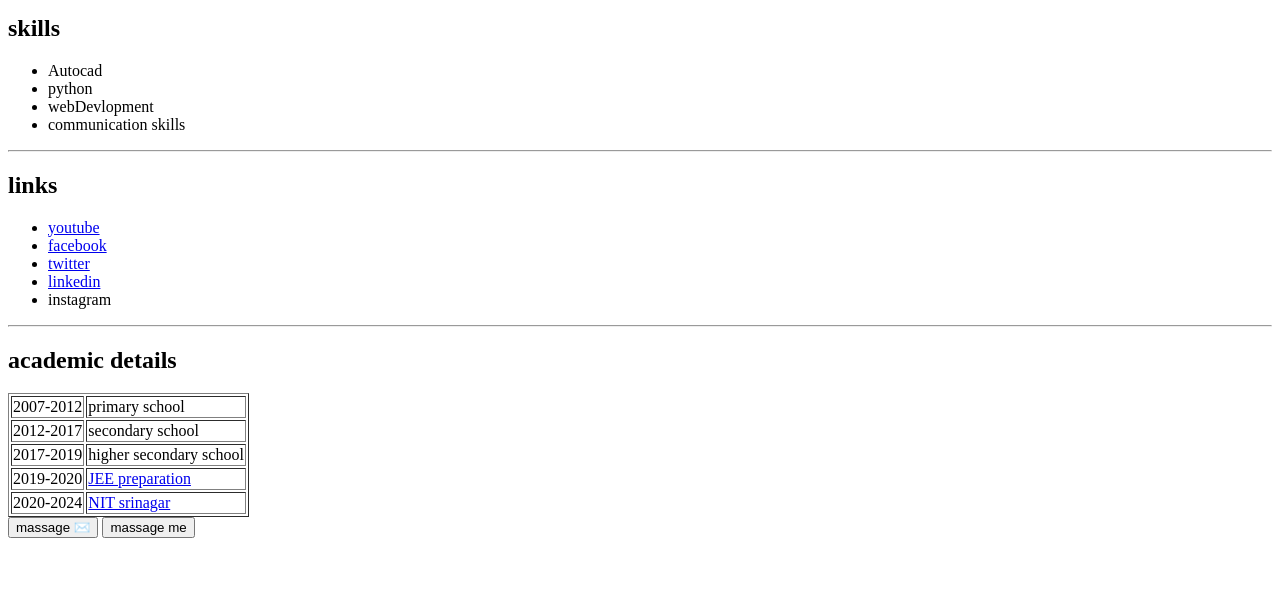
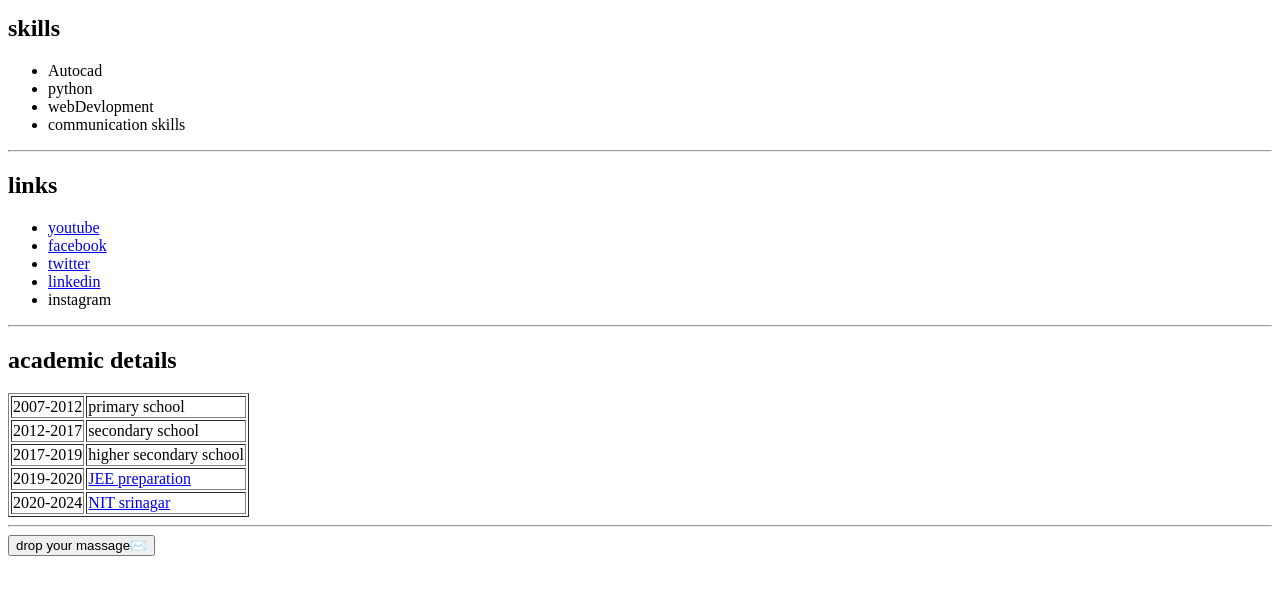
Before and after one commit to krRaju123/personal, a plain HTML site: page index.html in a window 1280 px wide. Shown: the part 203-798 px from the top of the page. Drawn offline with Linux system fonts and the light colour scheme.

Commit message:
Update index.html

```diff
--- a/index.html
+++ b/index.html
@@ -60,10 +60,9 @@
         <td><a href="https://www.nitsri.ac.in/">NIT srinagar</a></td>
     </tr>
 </table>
-    <a href="form.html"><button type="button">massage ✉️</button></a>
+    <hr>
+    <a href="form.html"><button type="button">drop your massage✉️</button></a>
 
-
-    <button type="button">massage me</button>
 
 </body>
 </html>
```
